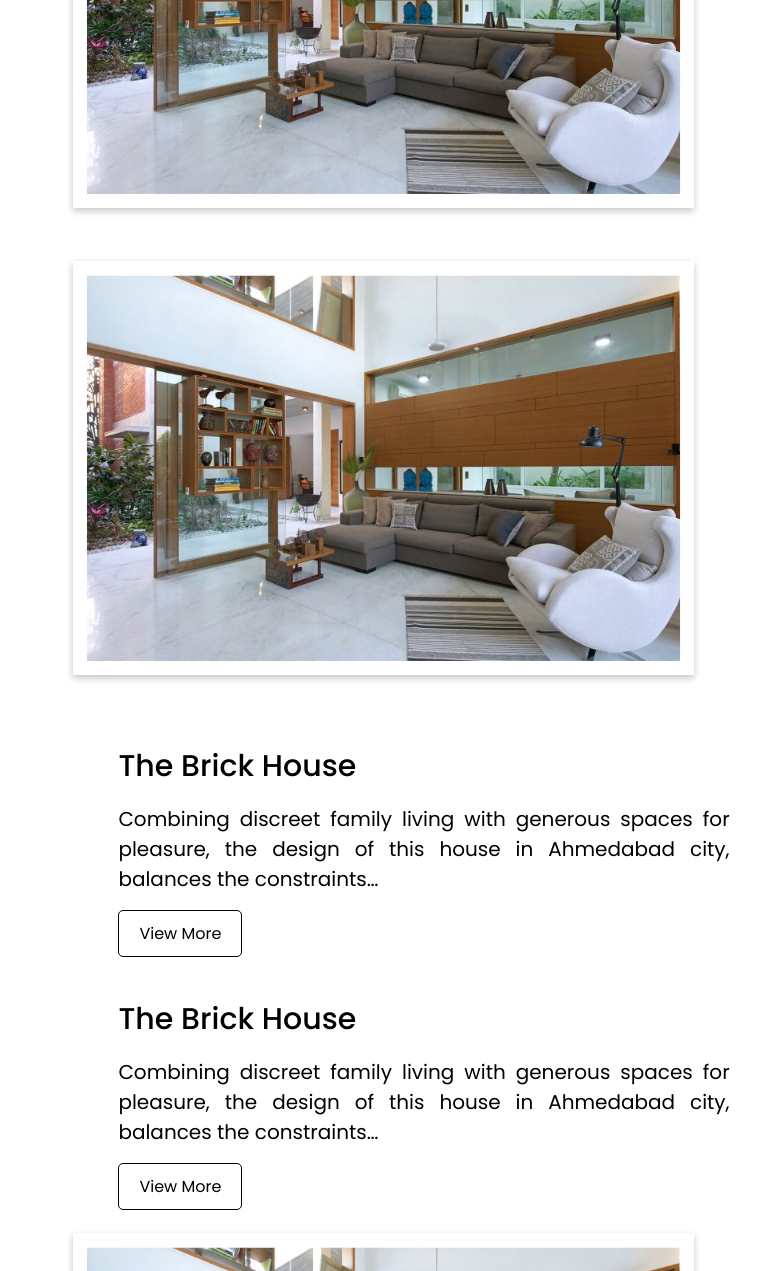
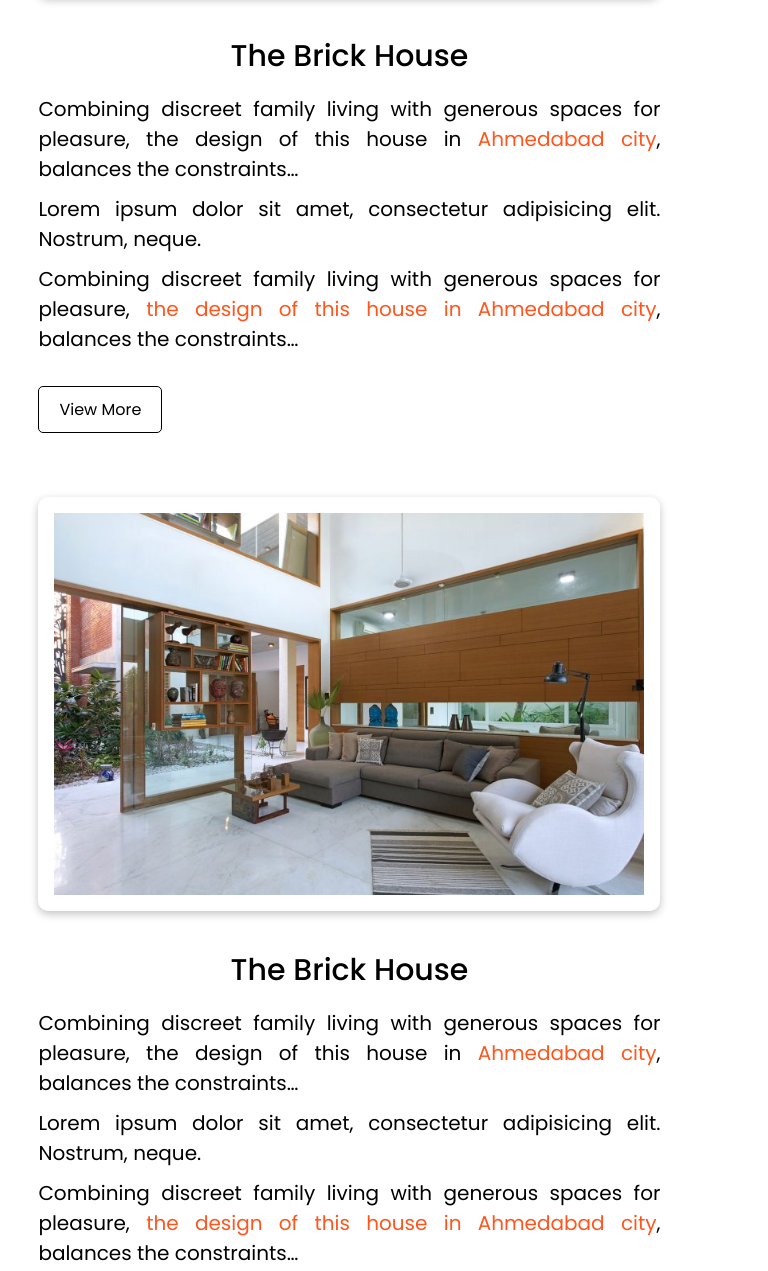
Before and after one commit to kapilinania/interiordesigner.github.io, a plain HTML site: page project.html in a window 768 px wide. Shown: the part 1282-2553 px from the top of the page. Drawn offline with nearby package versions, Linux system fonts and the light colour scheme.

Commit message:
Add files via upload

```diff
--- a/css/style.css
+++ b/css/style.css
@@ -676,18 +676,22 @@ footer {
   height: 100vh;
 }
 .project_section{
-  width: 100%;
+  width: 90%;
   border: 0px solid red;
   display: flex;
   justify-content: space-between;
+  margin-top: 4em;
 }
 .project_section_left1{
-  width: 40%;
+  width: 50%;
   border: 0px solid red;
+  padding: 0em 3.5em 0em 0em;
 }
-.project_brick{
-  margin: 8.5em 0em 6em 5em;
-  border: 0px solid green;
+.project_section_left12{
+  padding: 0em 0em 0em 3.5em;
+}
+.project_brick span{
+  color: var(--button-color);
 }
 .project_section_left1 h3{
   font-weight: 500;
@@ -706,7 +710,7 @@ footer {
   border: 1px solid black;
   display: table;
   border-radius: 5px;
-  margin-top: 1em;
+  margin-top: 2em;
   cursor: pointer;
 }
 .project_section_left1 .view_more:hover{
@@ -718,15 +722,17 @@ footer {
 }
 
 .project_section_right1{
-  width: 60%;
+  width: 50%;
   text-align: left;
-  transform: scale(0.9);
+  transform: scale(1);
 
 }
 .project_section_right1 img{
+  width: 100%;
   padding: 1rem;
   border: 0px solid black;
   box-shadow: rgba(0, 0, 0, 0.24) 0px 3px 8px;
+  border-radius: 10px;
 }
 
 /* --proejct gallery is here --  */
@@ -1342,11 +1348,21 @@ footer {
   .project_images img{
     width: 100%;
   }
-  .project_brick{
-    margin: 2.5em 0em 0em 5em;
+  .project_section_left1{
+    border: 0px solid red;
+    padding: 0em 0em 0em 0em;
+  }
+  .project_section_left12{
+    padding: 0em 0em 0em 0em;
+  }
+  .project_section_left1 h3{
+    text-align: center;
   }
   .project_link{
     flex-direction: column;
+  }
+  .second_section{
+    flex-flow: column-reverse;
   }
   .proejctLink_left{
     width: 100%;
@@ -1401,3 +1417,8 @@ footer {
       margin-right: 0px;
   }
 }
+@media (min-width: 694px) and (max-width: 990px) {
+  .experience_section{
+      flex-direction: row;
+  }
+}
--- a/project.html
+++ b/project.html
@@ -78,11 +78,33 @@
       <!-- ------project section is here---  -->
       <section>
         <div class="container">
+
             <div class="project_section">
+              <div class="project_section_right1">
+                <div class="project_images"><img src="image/project/1.jpg" alt=""></div>
+              </div>
+              <div class="project_section_left1 project_section_left12">
+                  <div class="project_brick">
+                      <h3>The Brick House</h3>
+                  <p>Combining discreet family living with generous spaces for pleasure, the design of this house in <span>Ahmedabad city</span>, balances the constraints…</p>
+                  <p>Lorem ipsum dolor sit amet, consectetur adipisicing elit. Nostrum, neque.</p>
+                  <p>Combining discreet family living with generous spaces for pleasure, <span>the design of this house in Ahmedabad city</span>, balances the constraints…</p>
+
+
+                 <div class="view_more"><a href="proejctLink.html">View More</a></div>
+                  </div>
+              </div>
+            </div>
+
+            <div class="project_section second_section">
               <div class="project_section_left1">
                   <div class="project_brick">
                       <h3>The Brick House</h3>
-                    <p>Combining discreet family living with generous spaces for pleasure, the design of this house in Ahmedabad city, balances the constraints…</p>
+                  <p>Combining discreet family living with generous spaces for pleasure, the design of this house in <span>Ahmedabad city</span>, balances the constraints…</p>
+                  <p>Lorem ipsum dolor sit amet, consectetur adipisicing elit. Nostrum, neque.</p>
+                  <p>Combining discreet family living with generous spaces for pleasure, <span>the design of this house in Ahmedabad city</span>, balances the constraints…</p>
+
+
                  <div class="view_more"><a href="proejctLink.html">View More</a></div>
                   </div>
               </div>
@@ -90,42 +112,45 @@
                   <div class="project_images"><img src="image/project/1.jpg" alt=""></div>
               </div>
           </div>
+
+            <!-- -----next part is here---  -->
+
             <div class="project_section">
               <div class="project_section_right1">
                 <div class="project_images"><img src="image/project/1.jpg" alt=""></div>
               </div>
+              <div class="project_section_left1 project_section_left12">
+                  <div class="project_brick">
+                      <h3>The Brick House</h3>
+                  <p>Combining discreet family living with generous spaces for pleasure, the design of this house in <span>Ahmedabad city</span>, balances the constraints…</p>
+                  <p>Lorem ipsum dolor sit amet, consectetur adipisicing elit. Nostrum, neque.</p>
+                  <p>Combining discreet family living with generous spaces for pleasure, <span>the design of this house in Ahmedabad city</span>, balances the constraints…</p>
+
+
+                 <div class="view_more"><a href="proejctLink.html">View More</a></div>
+                  </div>
+              </div>
+            </div>
+
+            <div class="project_section second_section">
               <div class="project_section_left1">
                   <div class="project_brick">
                       <h3>The Brick House</h3>
-                    <p>Combining discreet family living with generous spaces for pleasure, the design of this house in Ahmedabad city, balances the constraints…</p>
-                   <div class="view_more"><a href="">View More</a></div>
-                    </div>
-                </div>
-            </div>
-            <div class="project_section">
-                <div class="project_section_left1">
-                    <div class="project_brick">
-                        <h3>The Brick House</h3>
-                    <p>Combining discreet family living with generous spaces for pleasure, the design of this house in Ahmedabad city, balances the constraints…</p>
-                   <div class="view_more"><a href="">View More</a></div>
+                  <p>Combining discreet family living with generous spaces for pleasure, the design of this house in <span>Ahmedabad city</span>, balances the constraints…</p>
+                  <p>Lorem ipsum dolor sit amet, consectetur adipisicing elit. Nostrum, neque.</p>
+                  <p>Combining discreet family living with generous spaces for pleasure, <span>the design of this house in Ahmedabad city</span>, balances the constraints…</p>
+
+
+                 <div class="view_more"><a href="proejctLink.html">View More</a></div>
                   </div>
               </div>
               <div class="project_section_right1">
                   <div class="project_images"><img src="image/project/1.jpg" alt=""></div>
               </div>
           </div>
-            <div class="project_section">
-                <div class="project_section_right1">
-                    <div class="project_images"><img src="image/project/1.jpg" alt=""></div>
-                </div>
-                <div class="project_section_left1">
-                    <div class="project_brick">
-                        <h3>The Brick House</h3>
-                    <p>Combining discreet family living with generous spaces for pleasure, the design of this house in Ahmedabad city, balances the constraints…</p>
-                   <div class="view_more"><a href="">View More</a></div>
-                    </div>
-                </div>
-            </div>
+
+
+
         </div>
       </section>
 
```
Lines whose indentation alone changed are shown as unchanged.
